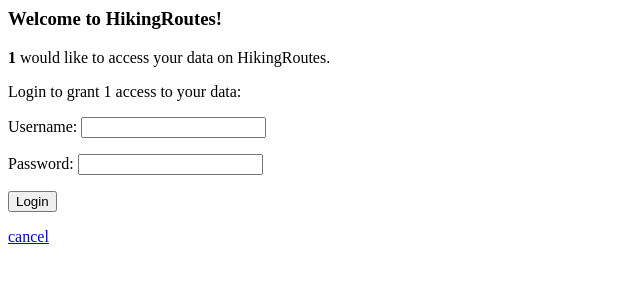
After one commit to dieterve/routes-oauth2-server, a PHP site: template src/HikingRoutes/Authentication/views/authorize.twig in a window 1280 px wide. The commit adds this page. Shown: the top 300 px of the page, without its empty margins (0-640 px from the left). Run offline with PHP 8.4, Linux system fonts and the light colour scheme; the template is opened without the code that fills it: most values are stand-ins (such as "Sample title", 1, 10 or a date in 2020); some libraries are stand-ins or nearby versions.

Commit message:
Authentication: add user login form.

```diff
--- a/composer.json
+++ b/composer.json
@@ -1,6 +1,7 @@
 {
 	"require": {
 		"silex/silex": "~1.1",
+		"symfony/twig-bridge": "2.1.*",
 		"bshaffer/oauth2-server-php": "v1.0",
 		"bshaffer/oauth2-server-httpfoundation-bridge": "v1.0"
 	},
--- a/src/HikingRoutes/Authentication/Authentication.php
+++ b/src/HikingRoutes/Authentication/Authentication.php
@@ -58,6 +58,10 @@ class Authentication implements ControllerProviderInterface
 			array(new \HikingRoutes\Authentication\Controllers\Authorize(), 'authorize')
 		);
 		$routing->post(
+			'/authorize',
+			array(new \HikingRoutes\Authentication\Controllers\Authorize(), 'authorizePost')
+		);
+		$routing->post(
 			'/token',
 			array(new \HikingRoutes\Authentication\Controllers\Token(), 'token')
 		);
--- /dev/null
+++ b/src/HikingRoutes/Authentication/views/authorize.twig
@@ -0,0 +1,29 @@
+<h3>
+    Welcome to HikingRoutes!
+</h3>
+<p>
+  <strong>{{client_id}}</strong> would like to access your data on HikingRoutes.
+</p>
+<p>Login to grant {{client_id}} access to your data:</p>
+{% if errorMessage %}
+    <p style="color:red;">{{ errorMessage }}</p>
+{% endif %}
+<form action="" method="post">
+    <p>
+        <label for="username">Username:</label>
+        <input type="text" name="username" value="" />
+    </p>
+
+    <p>
+        <label for="password">Password:</label>
+        <input type="password" name="password" value="" />
+    </p>
+
+    <input type="submit" class="button authorize" value="Login" />
+    <input type="hidden" name="authorize" value="1" />
+</form>
+
+<form id="cancel" action="" method="post">
+    <a href="#" onclick="document.getElementById('cancel').submit()">cancel</a>
+    <input type="hidden" name="authorize" value="0" />
+</form>
--- a/web/index.php
+++ b/web/index.php
@@ -4,6 +4,10 @@ require_once __DIR__.'/../vendor/autoload.php';
 
 $app = new Silex\Application();
 $app['debug'] = true;
+
+$app->register(new Silex\Provider\TwigServiceProvider(), array(
+	'twig.path' => __DIR__.'/../src',
+));
 
 $app->match('/', function() use ($app)
 {
@@ -45,5 +49,3 @@ $app->error(function(\Exception $e, $code) use ($app)
 // create an http foundation request implementing OAuth2\RequestInterface
 $request = OAuth2\HttpFoundationBridge\Request::createFromGlobals();
 $app->run($request);
-
-//$app->run();
```
Also changed, not shown: src/HikingRoutes/Authentication/Controllers/Authorize.php (+56 -1 lines), 1 other file.
